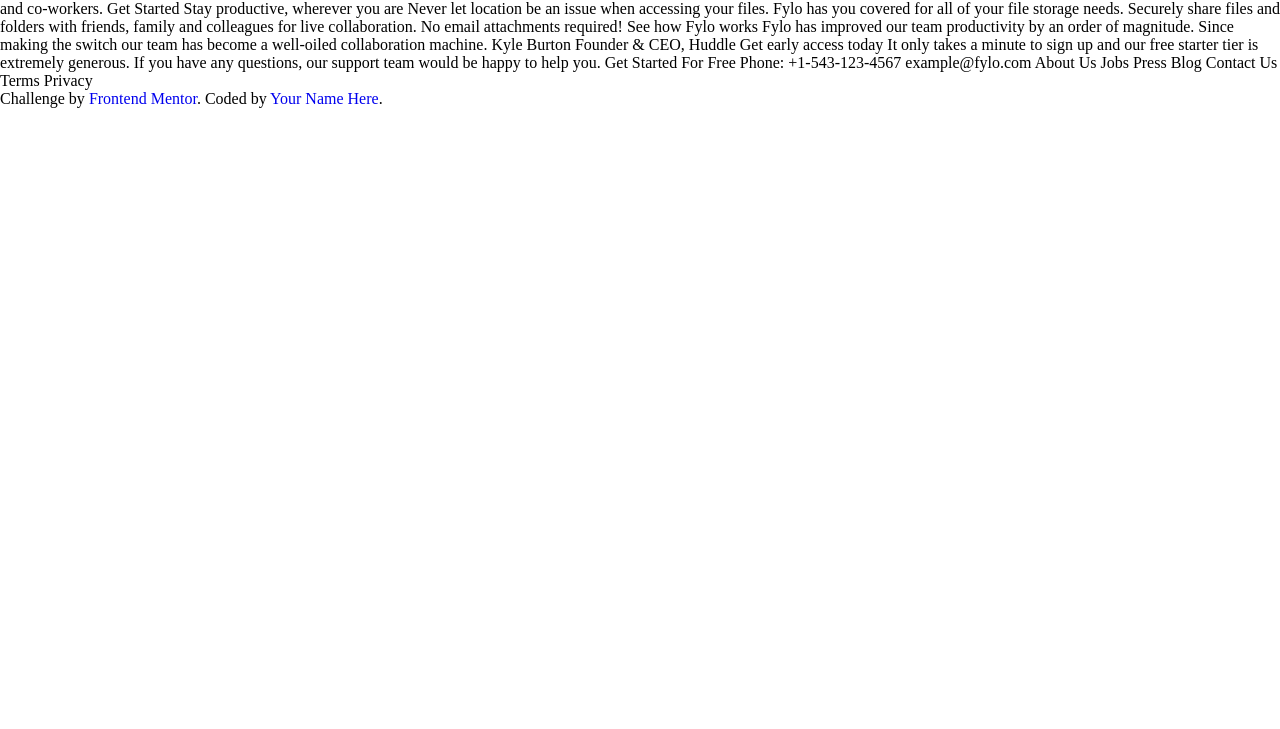
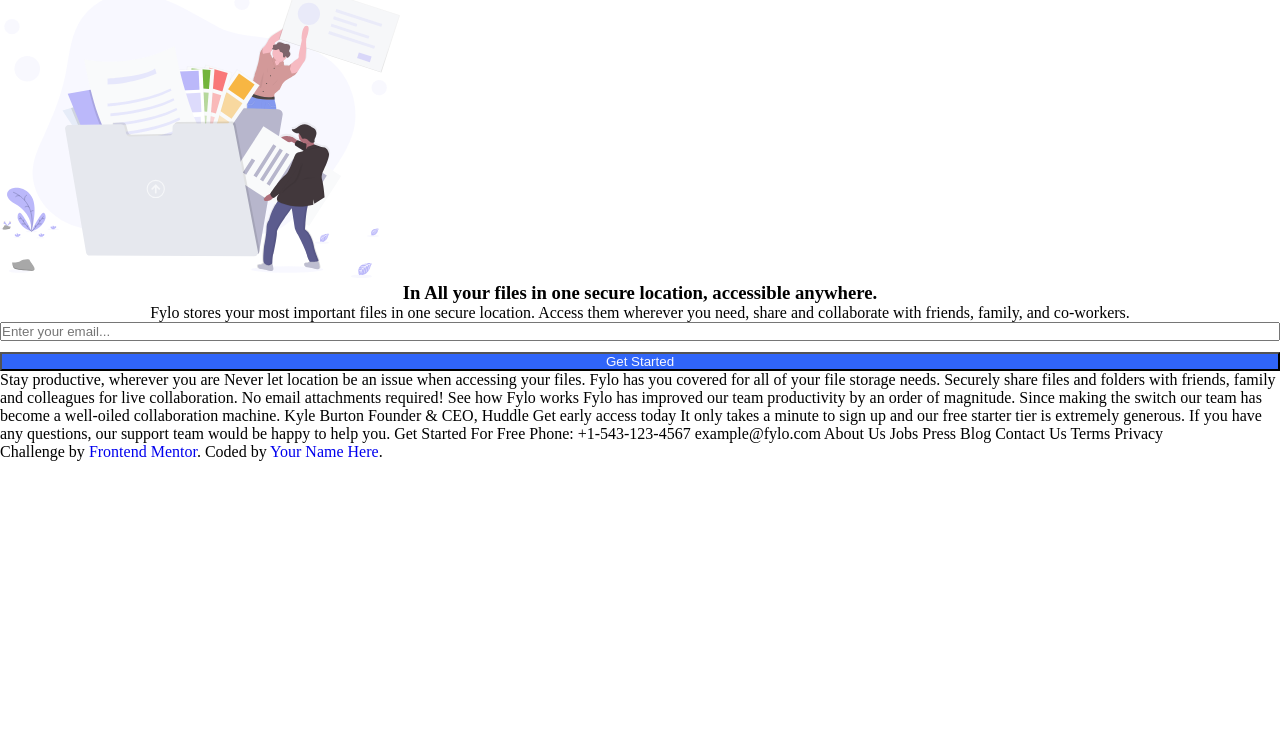
Before and after one commit to SanazBHMN/fylo-landing-page-master, a website: page index.html in a window 1280 px wide. Shown: the part 71-800 px from the top of the page. Drawn offline with Linux system fonts and the light colour scheme.

Commit message:
Build section 1

```diff
--- a/index.html
+++ b/index.html
@@ -35,11 +35,32 @@
         </div>
       </nav>
     </header>
-    In All your files in one secure location, accessible anywhere. Fylo stores
-    your most important files in one secure location. Access them wherever you
-    need, share and collaborate with friends, family, and co-workers. Get
-    Started Stay productive, wherever you are Never let location be an issue
-    when accessing your files. Fylo has you covered for all of your file storage
+
+    <section class="section-1">
+      <article class="svg__img">
+        <img src="./images/illustration-1.svg" alt="illustration-1" />
+      </article>
+
+      <article class="section-1__info">
+        <h1 class="section-1__title">
+          In All your files in one secure location, accessible anywhere.
+        </h1>
+        <p class="section-1__description">
+          Fylo stores your most important files in one secure location. Access
+          them wherever you need, share and collaborate with friends, family,
+          and co-workers.
+        </p>
+
+        <article class="section-1__form">
+          <form action="">
+            <input type="email" id="email" placeholder="Enter your email..." />
+            <button class="button">Get Started</button>
+          </form>
+        </article>
+      </article>
+    </section>
+    Stay productive, wherever you are Never let location be an issue when
+    accessing your files. Fylo has you covered for all of your file storage
     needs. Securely share files and folders with friends, family and colleagues
     for live collaboration. No email attachments required! See how Fylo works
     Fylo has improved our team productivity by an order of magnitude. Since
--- /dev/null
+++ b/scss/components/_button.scss
@@ -0,0 +1,4 @@
+.button {
+  background-color: var(--secondary-color);
+  color: var(--text-color);
+}
--- /dev/null
+++ b/scss/components/_section-1.scss
@@ -0,0 +1,13 @@
+.section-1 {
+  &__info {
+    text-align: center;
+  }
+
+  &__form {
+    form {
+      display: flex;
+      flex-direction: column;
+      gap: 0.7rem;
+    }
+  }
+}
--- /dev/null
+++ b/scss/layout/_layout.scss
@@ -0,0 +1,3 @@
+img {
+  width: 400px;
+}
--- a/scss/styles.scss
+++ b/scss/styles.scss
@@ -1,3 +1,6 @@
 @import "config/variables";
 @import "base/base";
+@import "layout/layout";
+@import "components/button";
 @import "components/header";
+@import "components/section-1";
```
Also changed, not shown: css/style.css, 1 other file.
